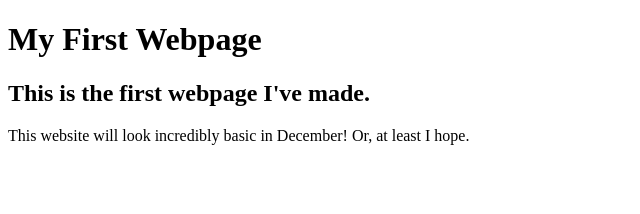
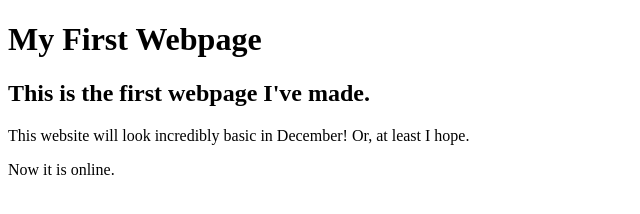
Before and after one commit to Cpstradley/cpstradley.github.io, a plain HTML site: page index.html in a window 1280 px wide. Shown: the whole page, without its empty margins (0-640 px from the left). Drawn offline with Linux system fonts and the light colour scheme.

Commit message:
Added text
added text

```diff
--- a/index.html
+++ b/index.html
@@ -6,6 +6,7 @@
     <h1>My First Webpage</h1>
     <h2>This is the first webpage I've made.</h2>
     <p>This website will look incredibly basic in December! Or, at least I hope.</p>
+    <p>Now it is online.</p>
 
 
 </body>
```
